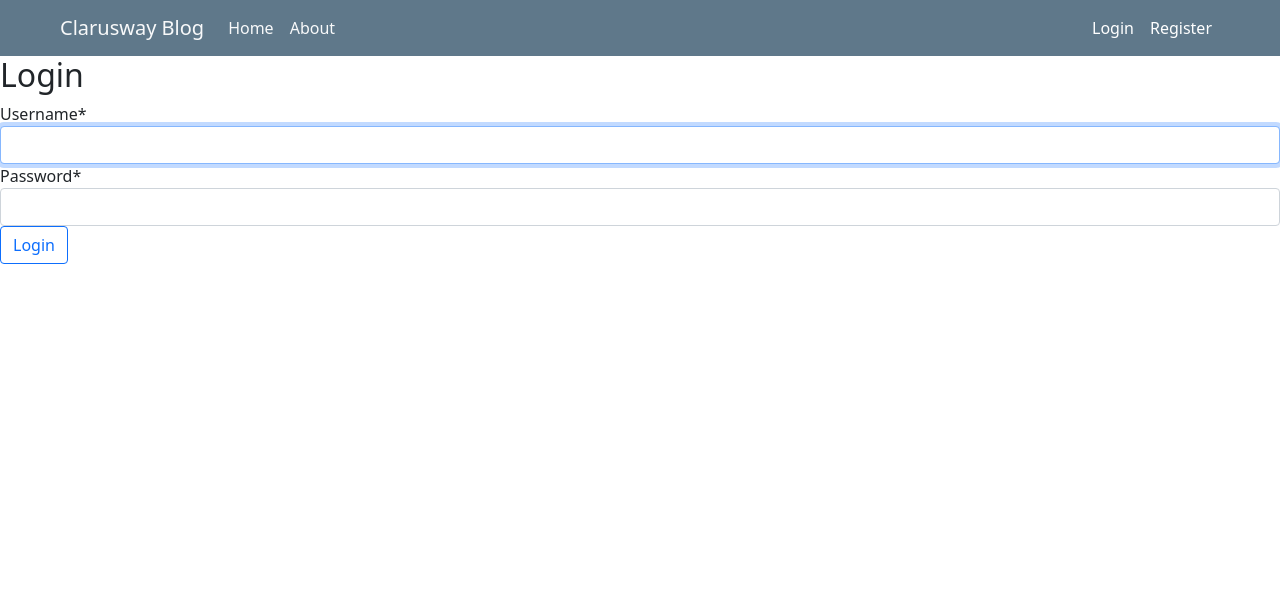
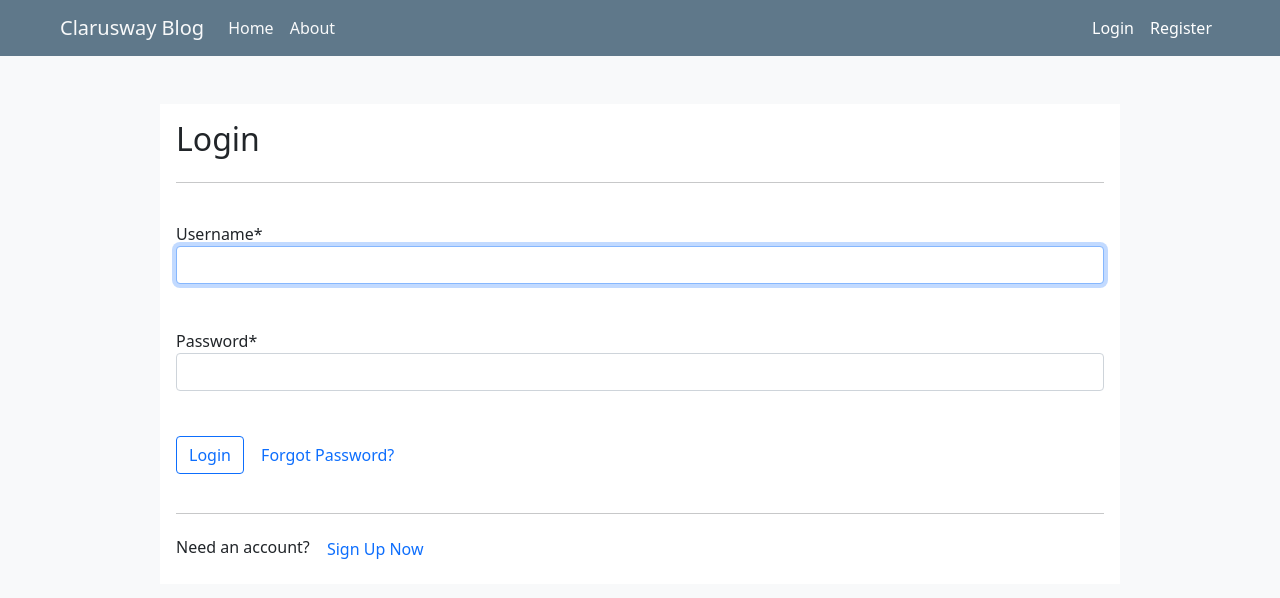
Before and after one commit to Ata-92/Django-Blog-App, a Django app: page /login/ in a window 1280 px wide. Shown: the top 598 px of the page. Run offline with Django 3.2, Linux system fonts and the light colour scheme; some libraries are stand-ins or nearby versions.

Commit message:
Style login page

```diff
--- a/src/blog_app/templates/blog_app/base.html
+++ b/src/blog_app/templates/blog_app/base.html
@@ -13,7 +13,7 @@
     {% endblock title %}
   </title>
 </head>
-<body>
+<body class="bg-light">
   {% include "blog_app/include/navbar.html" %}
 
   {% if messages %}
--- a/src/blog_app/templates/blog_app/include/navbar.html
+++ b/src/blog_app/templates/blog_app/include/navbar.html
@@ -1,6 +1,6 @@
 <nav class="navbar navbar-expand-lg navbar-light px-5" style="background-color: #5F788A;">
   <div class="container-fluid">
-    <a class="navbar-brand text-light" href={% url '' %}>Clarusway Blog</a>
+    <a class="navbar-brand text-light" href=''>Clarusway Blog</a>
     <button class="navbar-toggler" type="button" data-bs-toggle="collapse" data-bs-target="#navbarSupportedContent" aria-controls="navbarSupportedContent" aria-expanded="false" aria-label="Toggle navigation">
       <span class="navbar-toggler-icon"></span>
     </button>
@@ -10,19 +10,19 @@
           <a class="nav-link active text-light" aria-current="page" href={% url 'home' %}>Home</a>
         </li>
         <li class="nav-item">
-          <a class="nav-link text-light" href={% url 'about/' %}>About</a>
+          <a class="nav-link text-light" href="">About</a>
         </li>
       </ul>
       <ul class="navbar-nav ms-auto mb-2 mb-lg-0">
         {% if request.user.is_authenticated %}
           <li class="nav-item">
-            <a class="nav-link active text-white" aria-current="page" href={% url '' %}>Logout</a>
+            <a class="nav-link active text-white" aria-current="page" href="">Logout</a>
           </li>
           <li class="nav-item">
-            <a class="nav-link text-white" href={% url 'profile/' %}>Profile</a>
+            <a class="nav-link text-white" href="">Profile</a>
           </li>
           <li class="nav-item">
-            <a class="nav-link text-white" href={% url 'newpost' %}>New Post</a>
+            <a class="nav-link text-white" href="">New Post</a>
           </li>
         {% else %}
           <li class="nav-item">
--- a/src/blog_app/templates/blog_app/login.html
+++ b/src/blog_app/templates/blog_app/login.html
@@ -5,10 +5,21 @@
 
 {% block content %}
   {% load crispy_forms_tags %}
-  <h2>Login</h2>
-  <form action="" method="post">
-    {% csrf_token %}
-    {{form | crispy}}
-    <button type="submit" class="btn btn-outline-primary">Login</button>
-  </form>
+  <div class="w-75 mx-auto my-5 p-3 container-fluid bg-white d-flex flex-column justify-content-around" style="height: 60vh;">
+    <h2 class="fw-normal">Login</h2>
+    <hr>
+    <form action="" method="post" class="d-flex flex-column justify-content-around h-75">
+      {% csrf_token %}
+      {{form | crispy}}
+      <div>
+        <button type="submit" class="btn btn-outline-primary">Login</button>
+        <a href="" class="btn text-primary">Forgot Password?</a>
+      </div>
+    </form>
+    <hr>
+    <div class="">
+      <span>Need an account?</span>
+      <a href="" class="btn text-primary">Sign Up Now</a>
+    </div>
+  </div>
 {% endblock content %}
```
